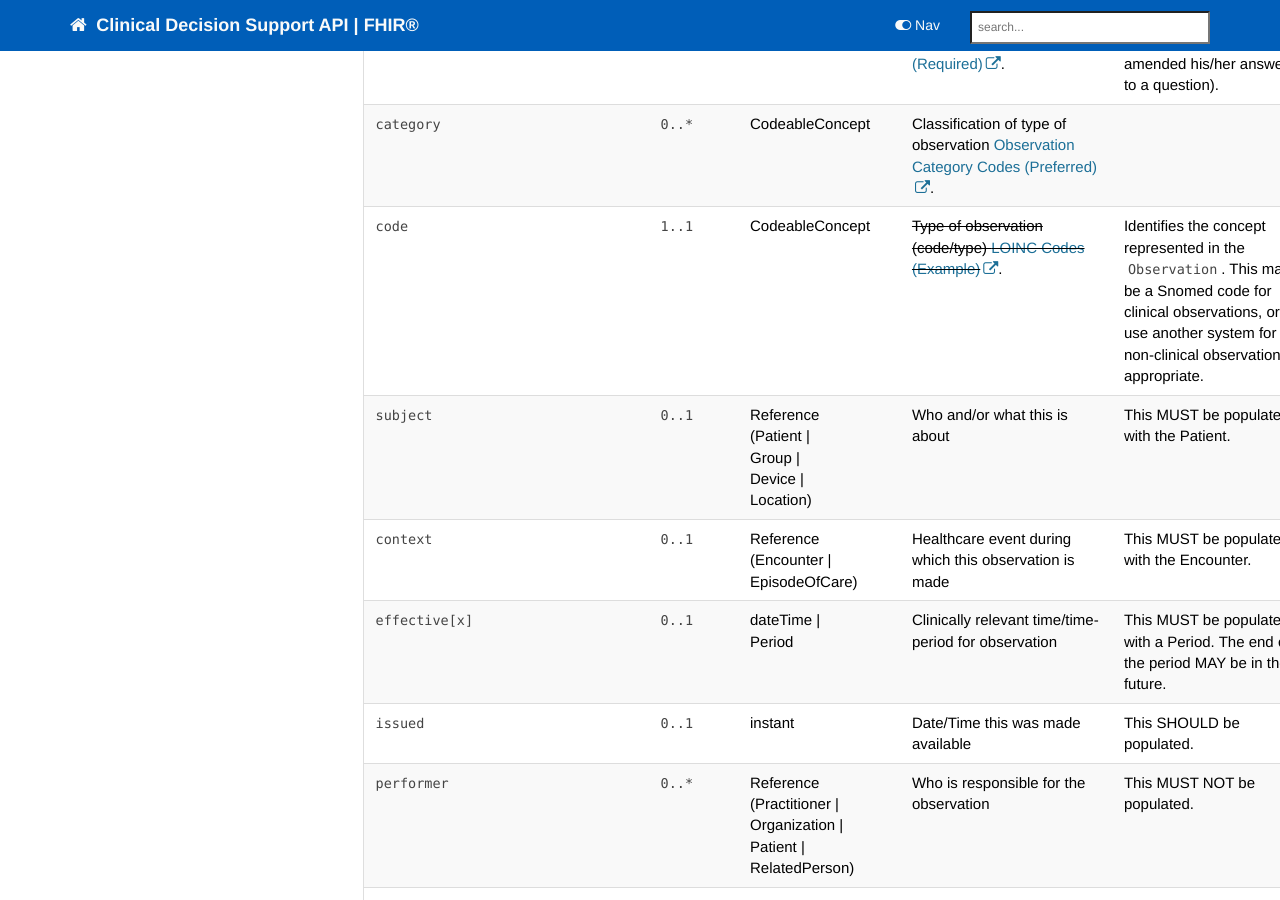
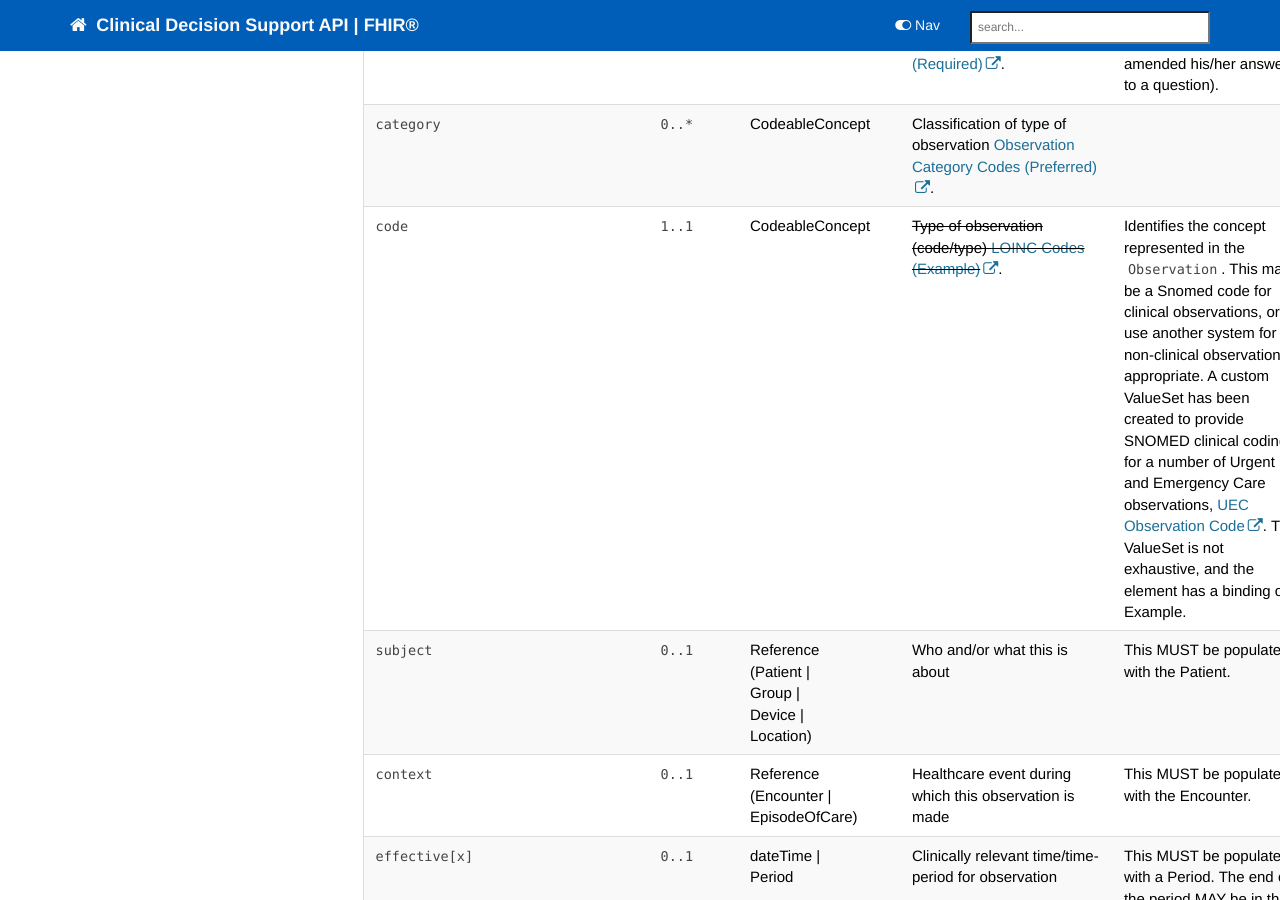
Before and after one commit to nhsconnect/FHIR-CDS, a Jekyll site: the page built from pages/explore/api_observation.md, in a window 1280 px wide and 900 px high, scrolled down 1597 px. Built offline with Jekyll 4.4.1, drawn with Linux system fonts in a browser that asks for light colours; nearby versions of some CDN libraries; comment, search, counter and statistics services are not loaded.

Commit message:
Update api_observation.md

```diff
--- a/pages/explore/api_observation.md
+++ b/pages/explore/api_observation.md
@@ -118,7 +118,7 @@ Detailed implementation guidance for an `Observation` resource in the CDS contex
       <td><code>1..1</code></td>
     <td>CodeableConcept</td>
     <td><s>Type of observation (code/type) <a href="https://www.hl7.org/fhir/stu3/valueset-observation-codes.html">LOINC Codes (Example)</a></s>.</td>
-<td>Identifies the concept represented in the <code>Observation</code>. This may be a Snomed code for clinical observations, or use another system for non-clinical observations if appropriate.</td>
+<td>Identifies the concept represented in the <code>Observation</code>. This may be a Snomed code for clinical observations, or use another system for non-clinical observations if appropriate. A custom ValueSet has been created to provide SNOMED clinical coding for a number of Urgent and Emergency Care observations, <a href="https://fhir.nhs.uk/STU3/ValueSet/UEC-ObservationCode-1">UEC Observation Code</a>. The ValueSet is not exhaustive, and the element has a binding of Example.</td>
  </tr>
 <tr>
   <td><code>subject</code></td>
```
